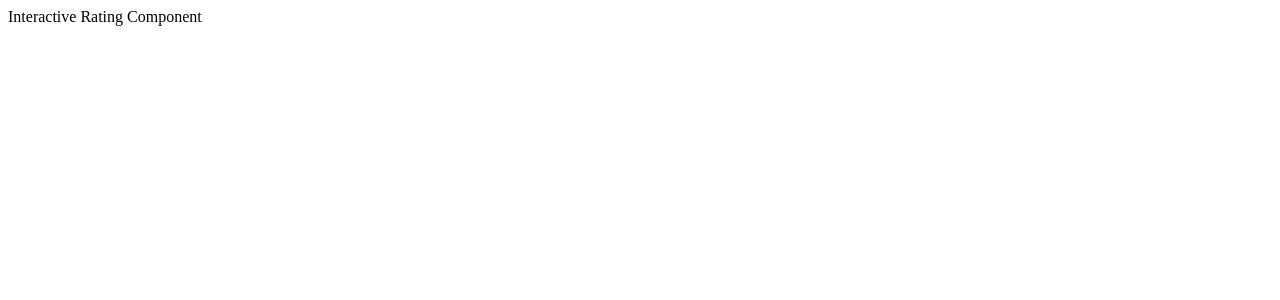
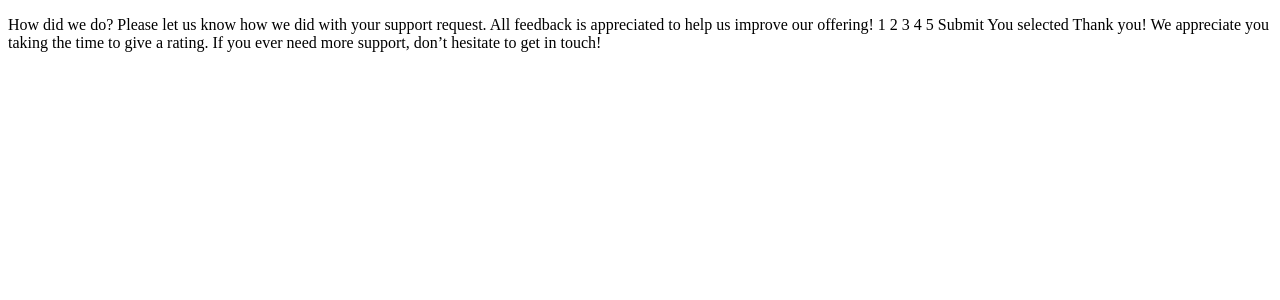
Before and after one commit to pkthunder87/rating-comp, a React (Vite) app: page / in a window 1280 px wide. Shown: the top 300 px of the page. Built offline with nearby package versions, Linux system fonts and the light colour scheme.

Commit message:
Feat: Add html to App

```diff
--- a/src/App.tsx
+++ b/src/App.tsx
@@ -1,5 +1,14 @@
 function App() {
-  return <div>Interactive Rating Component</div>;
+  return (
+    <div>
+      <p>
+        How did we do? Please let us know how we did with your support request.
+        All feedback is appreciated to help us improve our offering! 1 2 3 4 5
+        Submit You selected Thank you! We appreciate you taking the time to give
+        a rating. If you ever need more support, don’t hesitate to get in touch!
+      </p>
+    </div>
+  );
 }
 
 export default App;
```
